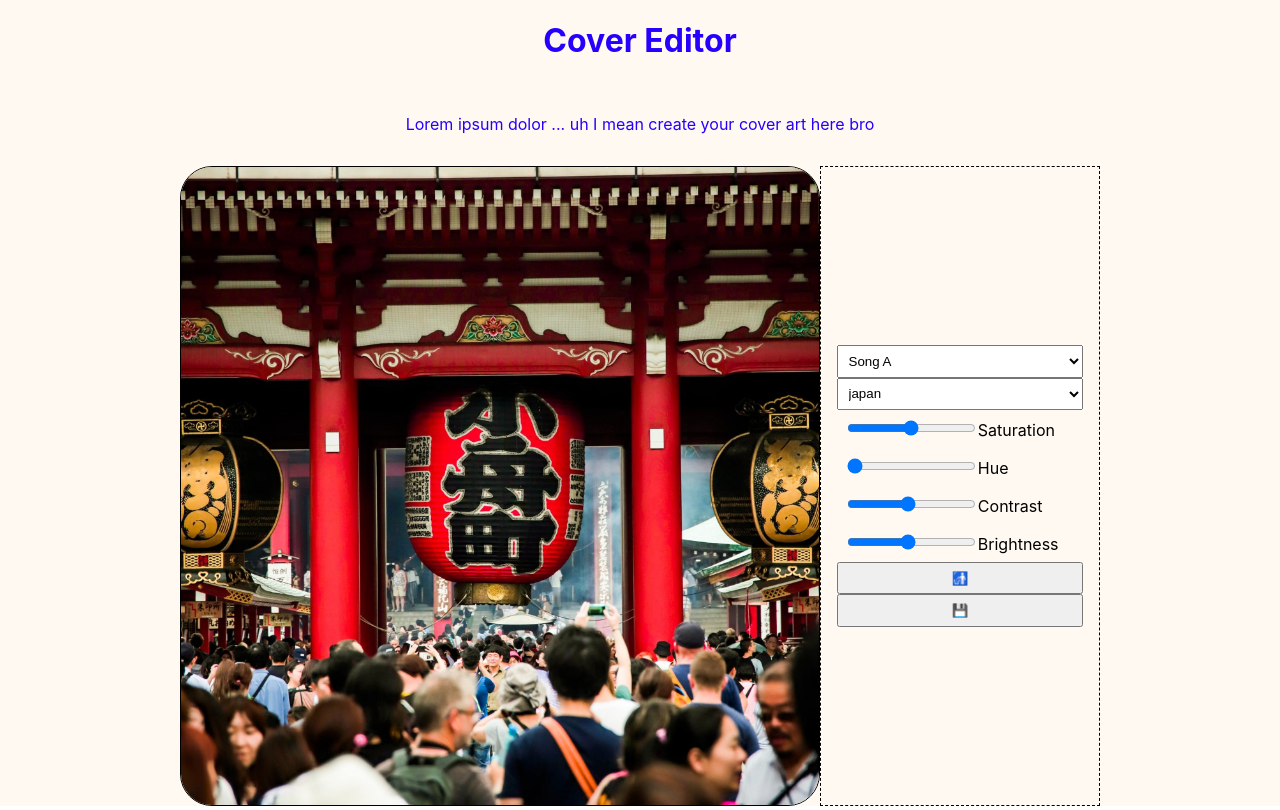
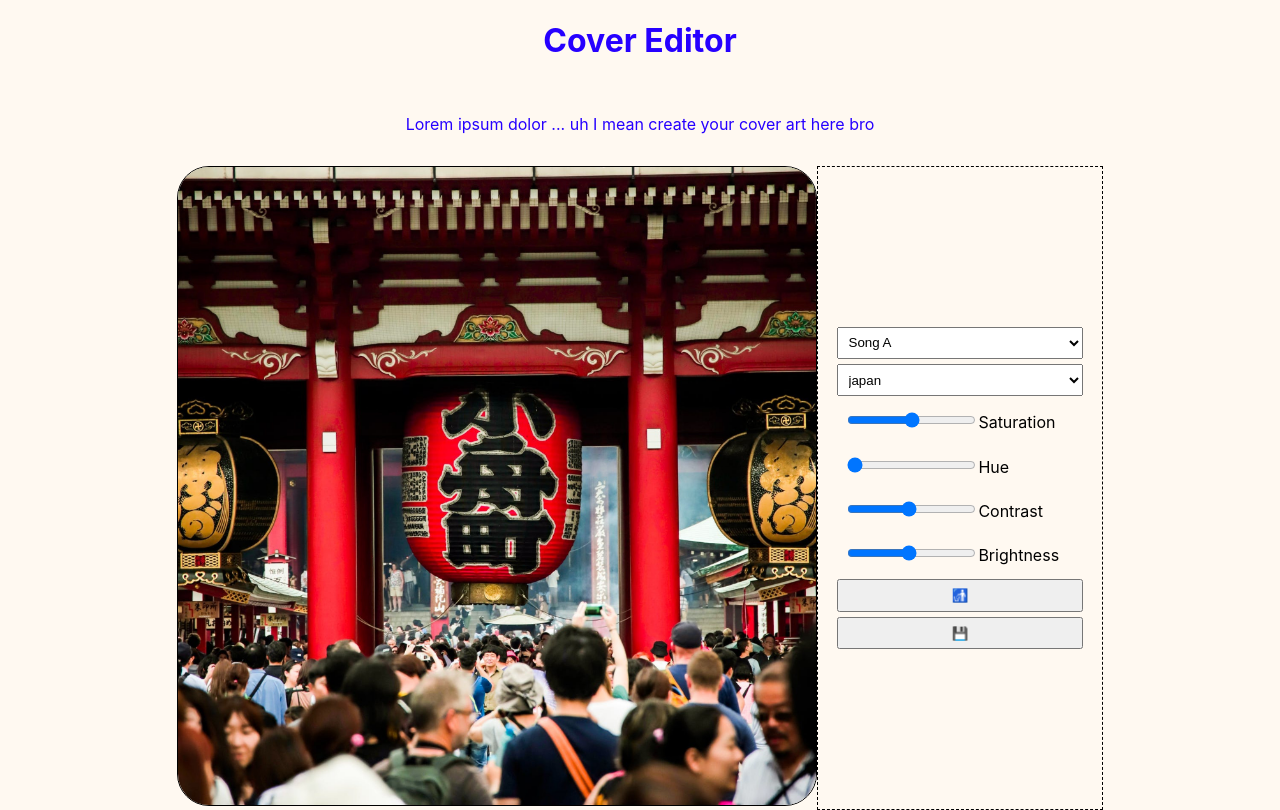
Before and after one commit to StefanAvra/cover-editor, a React (Create React App) app: page / in a window 1280 px wide. Built offline with nearby package versions, Linux system fonts and the light colour scheme.

Commit message:
fixed loading overlay position

```diff
--- a/src/components/Editor.js
+++ b/src/components/Editor.js
@@ -109,6 +109,7 @@ export default function Editor() {
 
     return (
         <div className={styles.Editor}>
+            <div className={styles.canvasContainer}>
                 <canvas
                     width={1000}
                     height={1000}
@@ -116,6 +117,7 @@ export default function Editor() {
                     ref={canvasRef}
                 ></canvas>
                 {loading && <div className={styles.coverLoading}>Loading</div>}
+            </div>
             <div className={styles.settings}>
                 <SongSelect
                     selectedSong={selectedSong}
--- a/src/components/Editor.module.css
+++ b/src/components/Editor.module.css
@@ -21,21 +21,28 @@
 }
 .settings > * {
     padding: 0.5em;
+    margin: 0.2em;
 }
 
 .hidden {
     display: none;
 }
 
+.canvasContainer {
+    position: relative;
+}
 .coverLoading {
     position: absolute;
-    width: 100vw;
-    max-width: 640px;
+    top: 0;
+    left: 0;
+    right: 0;
+    bottom: 0;
     aspect-ratio: 1;
     color: rgb(240, 225, 255);
     display: flex;
     justify-content: center;
     align-items: center;
-    font-size: larger;
+    font-size: xx-large;
     font-weight: 900;
+    border-radius: 5%;
 }
```
Lines whose indentation alone changed are shown as unchanged.
